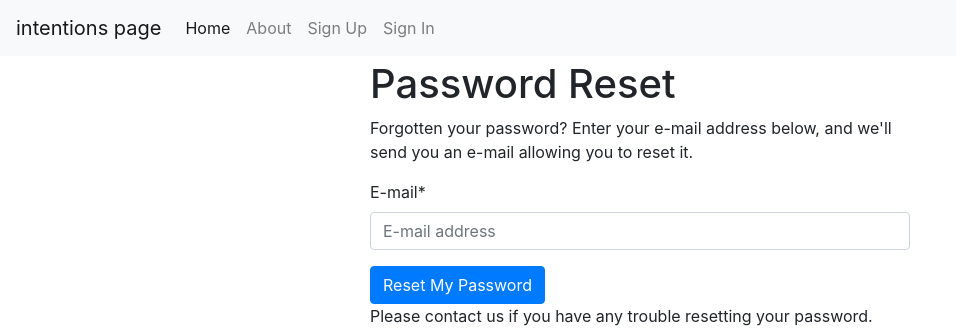
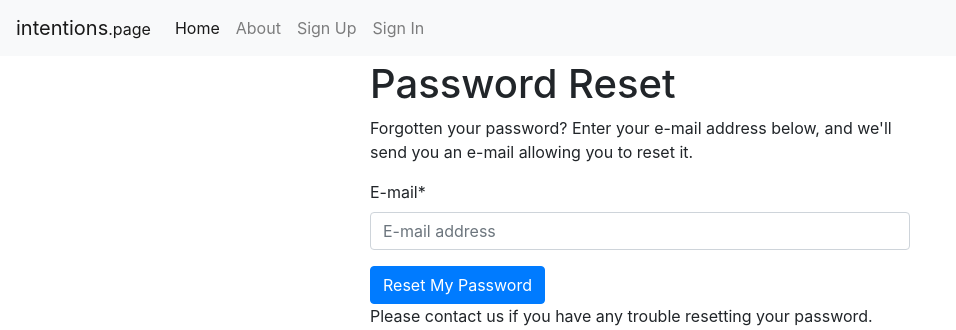
Before and after one commit to tadamcz/intentions-page, a Django app: page /accounts/password/reset/ in a window 1280 px wide. Shown: the top 330 px of the page, without its empty margins (0-956 px from the left). Run offline with Django 3.2, Linux system fonts and the light colour scheme; some libraries are stand-ins or nearby versions.

Commit message:
change navbar-brand

```diff
--- a/intentions_page/templates/base.html
+++ b/intentions_page/templates/base.html
@@ -48,7 +48,7 @@
         <button class="navbar-toggler navbar-toggler-right" type="button" data-toggle="collapse" data-target="#navbarSupportedContent" aria-controls="navbarSupportedContent" aria-expanded="false" aria-label="Toggle navigation">
           <span class="navbar-toggler-icon"></span>
         </button>
-        <a class="navbar-brand" href="{% url 'home' %}">intentions page</a>
+        <a class="navbar-brand" href="{% url 'home' %}">intentions<small>.page</small></a>
 
         <div class="collapse navbar-collapse" id="navbarSupportedContent">
           <ul class="navbar-nav mr-auto">
```
